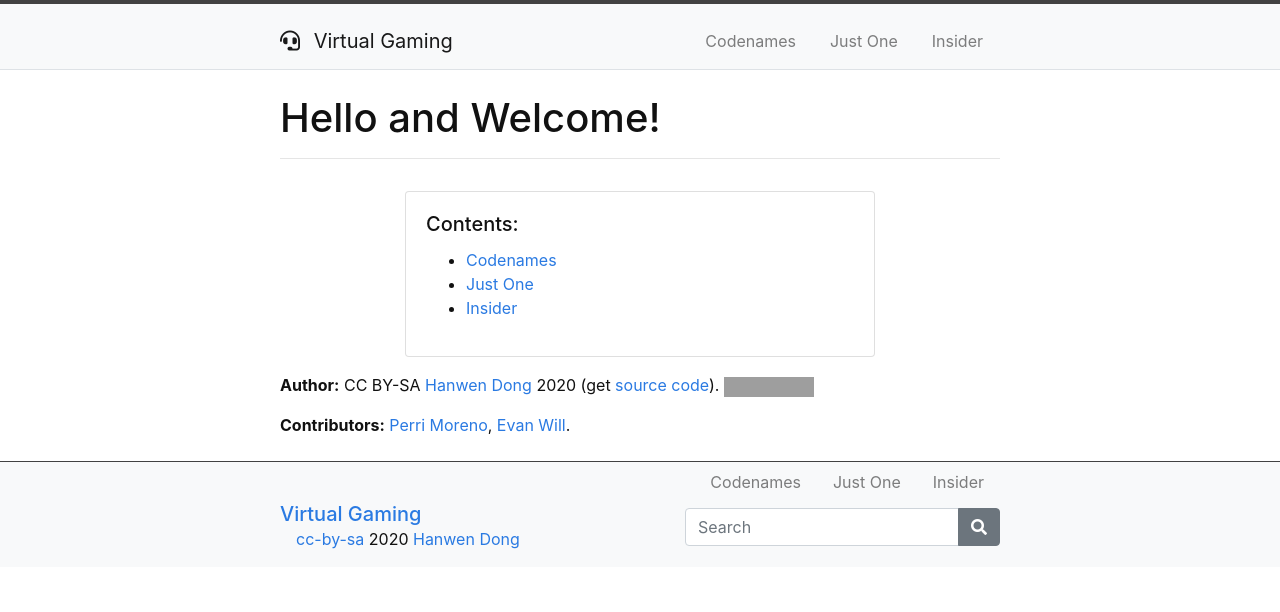
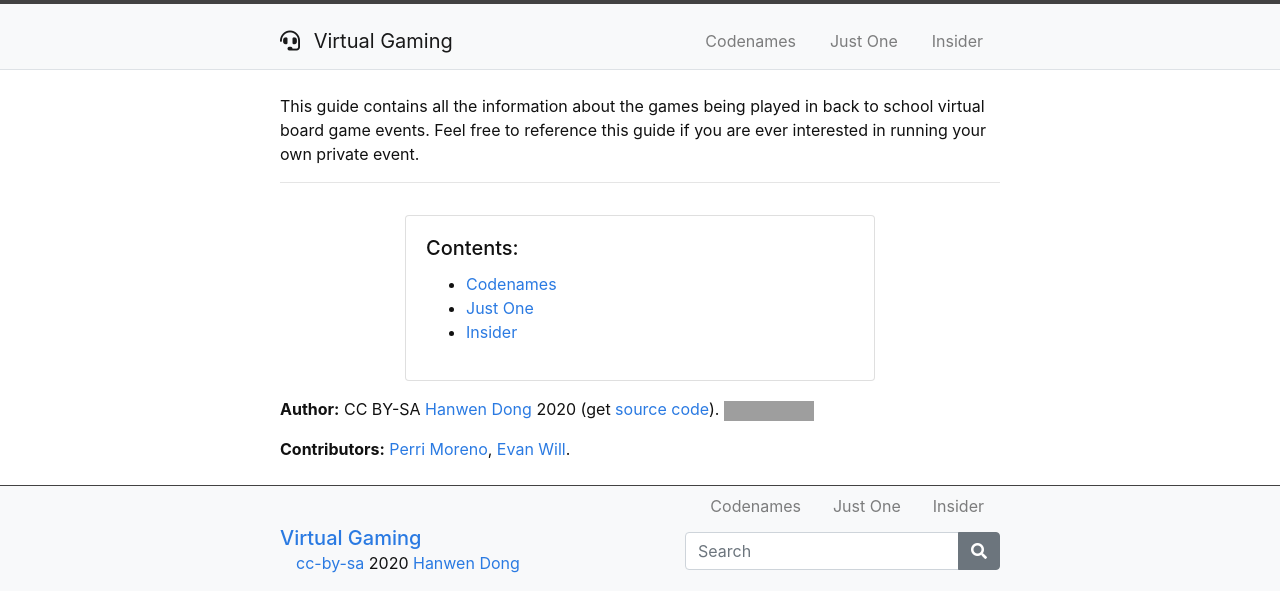
Before and after one commit to hanwendong1/VirtualGaming, a Jekyll site: the page built from index.md, in a window 1280 px wide. Shown: the top 612 px of the page. Built offline with Jekyll 4.4.1, drawn with Linux system fonts in a browser that asks for light colours; grey boxes are pictures that could not be loaded.

Commit message:
Update index.md

```diff
--- a/index.md
+++ b/index.md
@@ -3,8 +3,7 @@ title: Home
 layout: default
 ---
 
-# Hello and Welcome!
-
+This guide contains all the information about the games being played in back to school virtual board game events. Feel free to reference this guide if you are ever interested in running your own private event.
 
 
 ------
```
